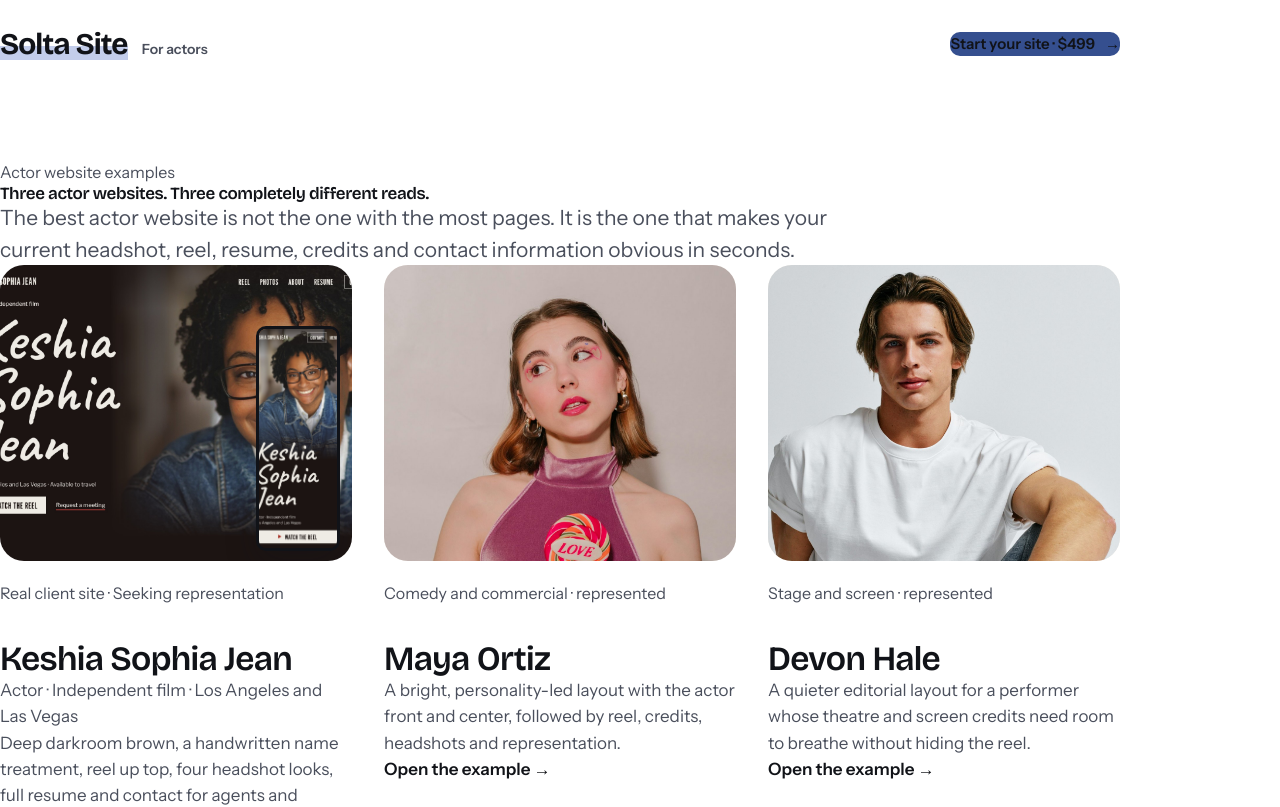
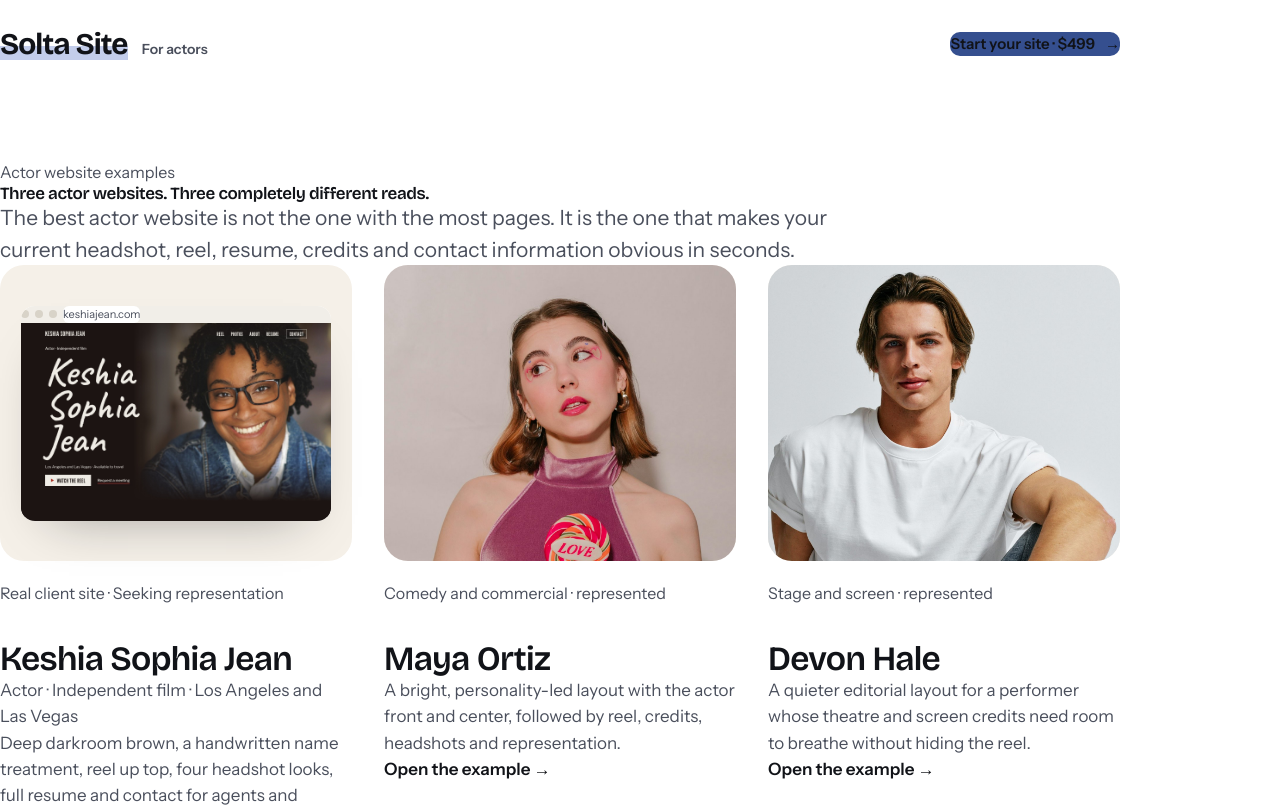
Before and after one commit to Poly-G/soltasite, a Next.js app: page /actor-website-examples in a window 1280 px wide. Shown: the top 807 px of the page. Built offline with nearby package versions, Linux system fonts and the light colour scheme; no server answers.

Commit message:
Match Keshia preview to example cards

```diff
--- a/app/(site)/actor-website-examples/page.tsx
+++ b/app/(site)/actor-website-examples/page.tsx
@@ -57,23 +57,20 @@ export default function ActorWebsiteExamplesPage() {
         <section className="wrap sec" style={{ paddingTop: 0 }}>
           <div className="examples">
             <article className="ex">
-              <div className="tile" style={{ overflow: 'hidden', position: 'relative', padding: 0 }}>
-                <Image
-                  src="/assets/img/keshia-sophia-jean-desktop-hero.jpg"
-                  alt="Keshia Sophia Jean's actor website on desktop: her name in a handwritten script beside a smiling headshot."
-                  width={2048}
-                  height={1280}
-                  sizes="(max-width: 860px) 90vw, 380px"
-                  style={{ width: '100%', height: '100%', objectFit: 'cover' }}
-                />
-                <Image
-                  src="/assets/img/keshia-sophia-jean-phone-hero.jpg"
-                  alt="The same site on a phone, with her headshot above her name."
-                  width={780}
-                  height={1800}
-                  sizes="90px"
-                  style={{ position: 'absolute', right: '12px', bottom: '10px', width: '24%', height: '76%', objectFit: 'cover', objectPosition: 'top', border: '3px solid #111318', borderRadius: '10px', boxShadow: '0 12px 30px rgba(17,19,24,.28)' }}
-                />
+              <div className="tile">
+                <div className="mini">
+                  <div className="bar"><i></i><i></i><i></i><span>keshiajean.com</span></div>
+                  <div className="shot" style={{ background: '#1C1412' }}>
+                    <Image
+                      src="/assets/img/keshia-sophia-jean-desktop-hero.jpg"
+                      alt="Keshia Sophia Jean's finished actor website hero."
+                      width={2880}
+                      height={1800}
+                      sizes="(max-width: 860px) 258px, 310px"
+                      style={{ objectFit: 'cover', objectPosition: '50% 50%' }}
+                    />
+                  </div>
+                </div>
               </div>
               <div>
                 <div className="cap">Real client site · Seeking representation</div>
```
